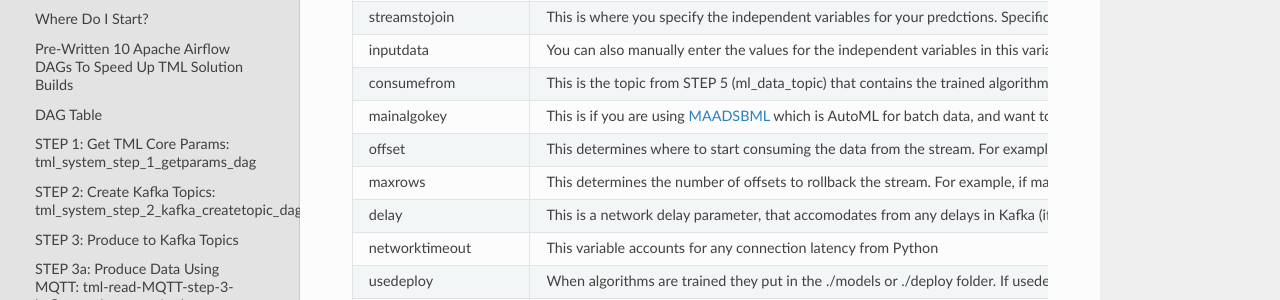
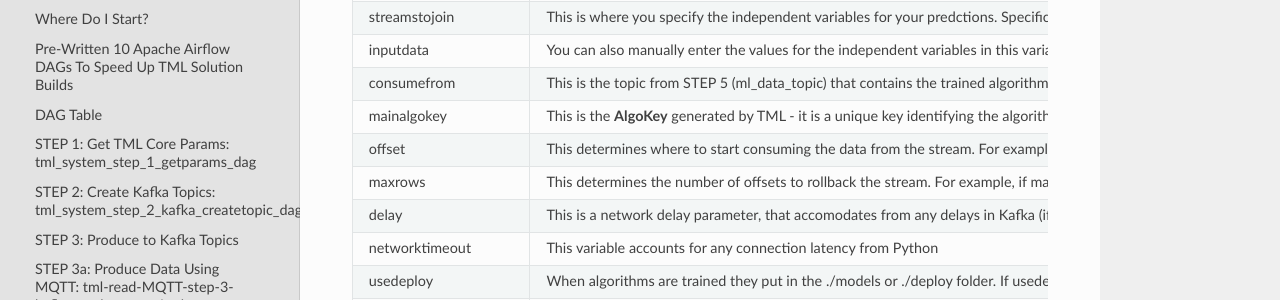
Before and after one commit to smaurice101/readthedocs, a Sphinx documentation site: the page built from docs/source/tmlbuilds.rst, in a window 1280 px wide and 900 px high, scrolled down 27145 px. Shown: the part 151-451 px from the top of the window. Built offline with Sphinx 7.4.7 and the Read the Docs theme 2.0.0, drawn with Linux system fonts in a browser that asks for light colours.

Commit message:
Update tmlbuilds.rst

```diff
--- a/docs/source/tmlbuilds.rst
+++ b/docs/source/tmlbuilds.rst
@@ -1583,8 +1583,7 @@ Here are the **core parameters** in the above dag 6:
      - This is the topic from STEP 5 (ml_data_topic) that contains the trained algorithm with the estimated parameters.  You need these estimated parameters for
        the predictions.  This is exactly the same as in conventional machine learning.
    * - mainalgokey
-     - This is if you are using `MAADSBML <https://maadsbml.readthedocs.io/en/latest/>`_ which is AutoML for batch data, and want to use the Batch trained
-       algorithm from MAADSBML for predictions in your streaming model.  This is where you can combine Batch and Real-time data in your solution.
+     - This is the **AlgoKey** generated by TML - it is a unique key identifying the algorithm for the entities.
    * - offset
      - This determines where to start consuming the data from the stream.  For example, if offset=-1, then consumption of the data will start from the latest
        data in the stream variables specified in streamstojoin.  The amount of data to consume is determined by the maxrows parameter.
```
